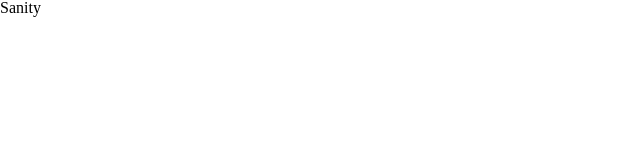
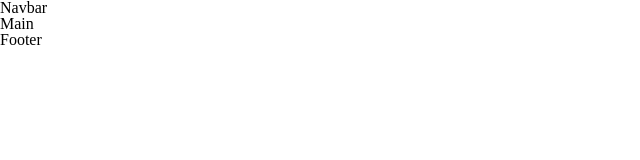
Before and after one commit to brianilles/portfolio-site, a React (Create React App) app: page / in a window 1280 px wide. Shown: the top 160 px of the page, without its empty margins (0-640 px from the left). Built offline with nearby package versions, Linux system fonts and the light colour scheme.

Commit message:
sets up main components

```diff
--- a/package.json
+++ b/package.json
@@ -3,6 +3,7 @@
   "version": "0.1.0",
   "private": true,
   "dependencies": {
+    "node-sass": "^4.12.0",
     "react": "^16.8.6",
     "react-dom": "^16.8.6",
     "react-router-dom": "^5.0.1",
--- a/src/App.js
+++ b/src/App.js
@@ -1,11 +1,17 @@
 import React from "react";
-import "./App.css";
+import { BrowserRouter as Router, Route } from "react-router-dom";
+import Navbar from "./components/Navbar.js";
+import "./scss/App.scss";
 
 function App() {
   return (
     <div className="App">
       <header className="App-header">
-        <p>Sanity</p>
+        <div className="nav">
+          <Navbar />
+        </div>
+        <div className="main">Main</div>
+        <div className="footer">Footer</div>
       </header>
     </div>
   );
--- a/src/components/Navbar.js
+++ b/src/components/Navbar.js
@@ -0,0 +1,10 @@
+import React from "react";
+import { NavLink } from "react-router-dom";
+
+export default function Navbar() {
+  return (
+    <div>
+      <p>Navbar</p>
+    </div>
+  );
+}
--- a/src/index.js
+++ b/src/index.js
@@ -1,6 +1,6 @@
 import React from "react";
 import ReactDOM from "react-dom";
-import "./index.css";
+import "./scss/index.scss";
 import App from "./App";
 
 ReactDOM.render(<App />, document.getElementById("root"));
```
Also changed, not shown: src/components/About.js (added), src/components/Contact.js (added), src/components/Footer.js (added), src/components/Home.js (added), src/components/Projects.js (added), src/components/Tabs.js (added), src/scss/App.scss (renamed from src/App.css), src/scss/index.scss (renamed from src/index.css), 1 other file (tests, documents, lock files or other folders).
